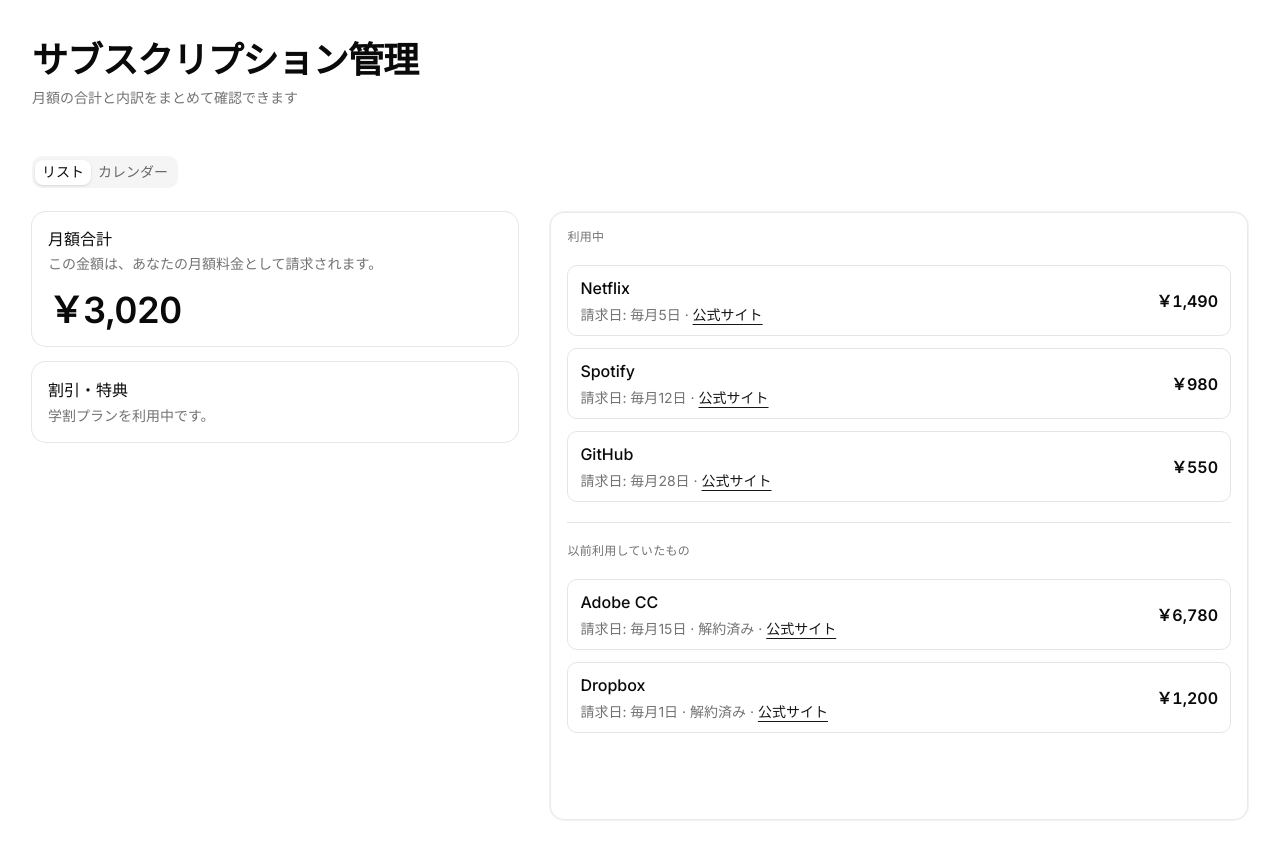
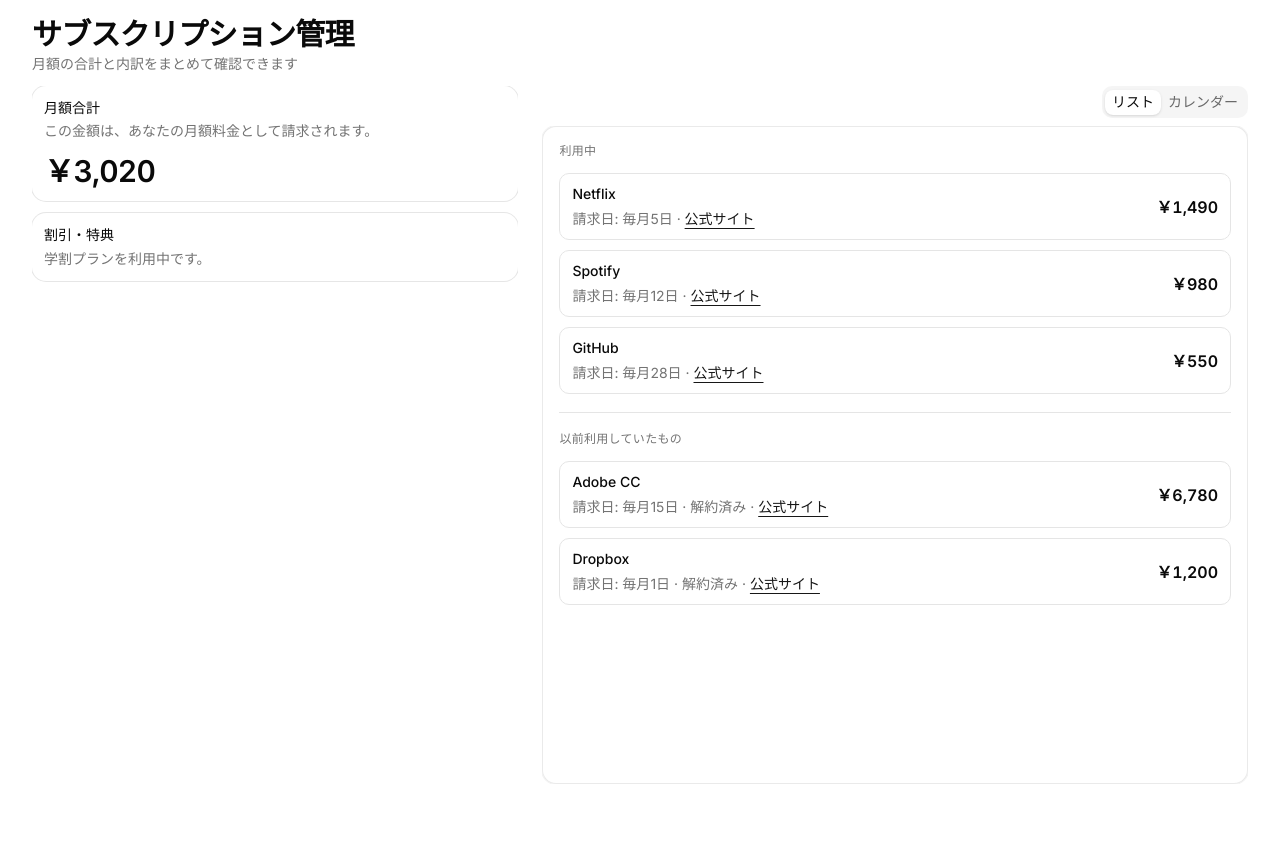
Before and after one commit to Berry7028/subscription-management, a Next.js app: page / in a window 1280 px wide. After the commit the page ends 800 px from the top, so only its background shows below. Built offline with nearby package versions, Linux system fonts and the light colour scheme.

Commit message:
refactor: streamline component styles and improve layout consistency across subscription panels

```diff
--- a/app/layout.tsx
+++ b/app/layout.tsx
@@ -1,10 +1,10 @@
-import { Geist, Geist_Mono, Inter } from "next/font/google"
+import { Geist_Mono, Inter } from "next/font/google"
 
 import "./globals.css"
 import { ThemeProvider } from "@/components/theme-provider"
-import { cn } from "@/lib/utils";
+import { cn } from "@/lib/utils"
 
-const inter = Inter({subsets:['latin'],variable:'--font-sans'})
+const inter = Inter({ subsets: ["latin"], variable: "--font-sans" })
 
 const fontMono = Geist_Mono({
   subsets: ["latin"],
@@ -20,9 +20,14 @@ export default function RootLayout({
     <html
       lang="en"
       suppressHydrationWarning
-      className={cn("antialiased", fontMono.variable, "font-sans", inter.variable)}
+      className={cn(
+        "h-svh antialiased",
+        fontMono.variable,
+        "font-sans",
+        inter.variable
+      )}
     >
-      <body>
+      <body className="h-svh overflow-hidden">
         <ThemeProvider>{children}</ThemeProvider>
       </body>
     </html>
--- a/app/page.tsx
+++ b/app/page.tsx
@@ -12,7 +12,7 @@ export default function Page() {
   return (
     <DashboardLayout>
       <SubscriptionPageHeader />
-      <div className="flex min-h-0 w-full flex-1 flex-col">
+      <div className="flex min-h-0 w-full min-w-0 flex-1 flex-col">
         <SubscriptionsMainShell
           subscriptions={MOCK_SUBSCRIPTIONS}
           sidebar={
--- a/components/subscription/billing-calendar-panel.tsx
+++ b/components/subscription/billing-calendar-panel.tsx
@@ -53,9 +53,11 @@ export function BillingCalendarPanel({
     year === today.getFullYear()
 
   return (
-    <div className="flex h-full min-h-0 flex-col rounded-xl border border-border/80 bg-card/40 p-4 ring-1 ring-foreground/5 lg:p-6">
-      <div className="mb-4 flex items-center justify-between gap-2">
-        <h2 className="font-heading text-base font-semibold">{title}</h2>
+    <div className="flex h-full min-h-0 flex-col overflow-hidden rounded-xl border border-border/80 bg-card/40 p-3 ring-1 ring-foreground/5 sm:p-4">
+      <div className="mb-2 flex shrink-0 items-center justify-between gap-2">
+        <h2 className="font-heading text-sm font-semibold sm:text-base">
+          {title}
+        </h2>
         <div className="flex items-center gap-1">
           <Button
             type="button"
@@ -83,29 +85,24 @@ export function BillingCalendarPanel({
       </div>
 
       <div
-        className="grid grid-cols-7 gap-1 text-center text-xs text-muted-foreground"
+        className="grid shrink-0 grid-cols-7 gap-0.5 text-center text-[10px] text-muted-foreground sm:gap-1 sm:text-xs"
         role="row"
       >
         {WEEKDAY_LABELS_JA.map((label) => (
-          <div key={label} className="py-1 font-medium">
+          <div key={label} className="py-0.5 font-medium sm:py-1">
             {label}
           </div>
         ))}
       </div>
 
       <div
-        className="mt-1 grid min-h-0 flex-1 grid-cols-7 gap-1.5 lg:gap-2"
+        className="mt-0.5 grid min-h-0 flex-1 auto-rows-[minmax(0,1fr)] grid-cols-7 gap-0.5 sm:mt-1 sm:gap-1"
         role="grid"
         aria-label="請求日カレンダー"
       >
         {cells.map((cell, i) => {
           if (cell.kind === "empty") {
-            return (
-              <div
-                key={`e-${i}`}
-                className="min-h-14 rounded-md lg:min-h-[clamp(3.25rem,9svh,5.5rem)]"
-              />
-            )
+            return <div key={`e-${i}`} className="min-h-0 rounded-md" />
           }
 
           const { day } = cell
@@ -121,7 +118,7 @@ export function BillingCalendarPanel({
               key={`d-${day}`}
               role="gridcell"
               className={cn(
-                "flex min-h-14 flex-col rounded-md border border-transparent p-1 text-left text-sm transition-colors lg:min-h-[clamp(3.25rem,9svh,5.5rem)] lg:p-1.5",
+                "flex min-h-0 flex-col overflow-hidden rounded-md border border-transparent p-0.5 text-left text-xs transition-colors sm:p-1 sm:text-sm",
                 isToday(day) && "border-primary/40 bg-primary/5",
                 due.length > 0 && "bg-muted/40"
               )}
@@ -162,7 +159,7 @@ export function BillingCalendarPanel({
         })}
       </div>
 
-      <p className="mt-auto pt-3 text-xs text-muted-foreground">
+      <p className="sr-only">
         利用中は強調、解約済みは取り消し線で表示します。日付はその月の実請求日（月末調整あり）です。
       </p>
     </div>
--- a/components/subscription/billing-note-card.tsx
+++ b/components/subscription/billing-note-card.tsx
@@ -15,10 +15,10 @@ export function BillingNoteCard({
   body,
 }: BillingNoteCardProps) {
   return (
-    <Card className="border-dashed">
+    <Card size="sm" className="shrink-0 border-dashed">
       <CardHeader>
-        <CardTitle className="text-base">{title}</CardTitle>
-        <CardDescription>{body}</CardDescription>
+        <CardTitle className="text-sm">{title}</CardTitle>
+        <CardDescription className="line-clamp-2">{body}</CardDescription>
       </CardHeader>
     </Card>
   )
--- a/components/subscription/dashboard-layout.tsx
+++ b/components/subscription/dashboard-layout.tsx
@@ -11,7 +11,7 @@ export function DashboardLayout({ children, className }: DashboardLayoutProps) {
   return (
     <main
       className={cn(
-        "flex min-h-svh w-full max-w-none flex-col px-4 py-8 sm:px-6 lg:px-8 lg:py-10",
+        "flex h-full min-h-0 w-full max-w-none flex-col overflow-hidden px-4 py-3 sm:px-6 lg:px-8 lg:py-4",
         className
       )}
     >
--- a/components/subscription/monthly-total-summary.tsx
+++ b/components/subscription/monthly-total-summary.tsx
@@ -19,14 +19,14 @@ export function MonthlyTotalSummary({
   caption = "この金額は、あなたの月額料金として請求されます。",
 }: MonthlyTotalSummaryProps) {
   return (
-    <Card>
+    <Card size="sm" className="shrink-0">
       <CardHeader>
         <CardTitle>月額合計</CardTitle>
-        <CardDescription>{caption}</CardDescription>
+        <CardDescription className="line-clamp-2">{caption}</CardDescription>
       </CardHeader>
       <CardContent>
         <p
-          className="font-heading text-3xl font-semibold tracking-tight tabular-nums md:text-4xl"
+          className="font-heading text-2xl font-semibold tracking-tight tabular-nums md:text-3xl"
           aria-live="polite"
         >
           {formatJpy(monthlyTotalJpy)}
--- a/components/subscription/subscription-list-panel.tsx
+++ b/components/subscription/subscription-list-panel.tsx
@@ -10,7 +10,7 @@ type SubscriptionListPanelProps = {
 
 function SectionHeading({ children }: { children: string }) {
   return (
-    <h2 className="mb-2 text-xs font-medium tracking-wide text-muted-foreground uppercase">
+    <h2 className="mb-1 text-[10px] font-medium tracking-wide text-muted-foreground uppercase sm:text-xs">
       {children}
     </h2>
   )
@@ -22,8 +22,8 @@ export function SubscriptionListPanel({
   const { active, archived } = partitionSubscriptionsByStatus(subscriptions)
 
   return (
-    <div className="flex h-full min-h-0 flex-col rounded-xl border border-border/80 bg-card/40 p-4 ring-1 ring-foreground/5">
-      <ItemGroup className="min-h-0 flex-1 gap-3 overflow-y-auto overscroll-contain">
+    <div className="flex h-full min-h-0 flex-col overflow-hidden rounded-xl border border-border/80 bg-card/40 p-3 ring-1 ring-foreground/5 sm:p-4">
+      <ItemGroup className="min-h-0 flex-1 gap-2 overflow-hidden">
         <SectionHeading>利用中</SectionHeading>
         {active.length === 0 ? (
           <p className="text-sm text-muted-foreground">登録がありません</p>
--- a/components/subscription/subscription-list-row.tsx
+++ b/components/subscription/subscription-list-row.tsx
@@ -19,10 +19,10 @@ export function SubscriptionListRow({
   const { name, amountJpy, billingDayOfMonth, siteUrl, status } = subscription
 
   return (
-    <Item variant="outline" size="default">
-      <ItemHeader className="items-start gap-3 sm:items-center">
+    <Item variant="outline" size="sm">
+      <ItemHeader className="items-start gap-2 sm:items-center sm:gap-3">
         <ItemContent className="min-w-0">
-          <ItemTitle className="text-base">{name}</ItemTitle>
+          <ItemTitle className="text-sm">{name}</ItemTitle>
           <ItemDescription>
             請求日: 毎月{billingDayOfMonth}日
             {status === "archived" ? " · 解約済み" : null}
@@ -38,7 +38,7 @@ export function SubscriptionListRow({
           </ItemDescription>
         </ItemContent>
         <ItemActions className="shrink-0">
-          <span className="text-base font-semibold tabular-nums">
+          <span className="text-sm font-semibold tabular-nums sm:text-base">
             {formatJpy(amountJpy)}
           </span>
         </ItemActions>
--- a/components/subscription/subscription-page-header.tsx
+++ b/components/subscription/subscription-page-header.tsx
@@ -8,12 +8,14 @@ export function SubscriptionPageHeader({
   description = "月額の合計と内訳をまとめて確認できます",
 }: SubscriptionPageHeaderProps) {
   return (
-    <header className="mb-10 text-center md:mb-12 md:text-left">
-      <h1 className="font-heading text-3xl font-semibold tracking-tight md:text-4xl">
+    <header className="mb-3 shrink-0 text-center md:text-left">
+      <h1 className="font-heading text-2xl font-semibold tracking-tight md:text-3xl">
         {title}
       </h1>
       {description ? (
-        <p className="mt-2 text-sm text-muted-foreground">{description}</p>
+        <p className="mt-0.5 line-clamp-1 text-xs text-muted-foreground md:text-sm">
+          {description}
+        </p>
       ) : null}
     </header>
   )
--- a/components/subscription/subscriptions-main-shell.tsx
+++ b/components/subscription/subscriptions-main-shell.tsx
@@ -20,32 +20,36 @@ export function SubscriptionsMainShell({
   return (
     <Tabs
       defaultValue="list"
-      className="flex min-h-0 w-full flex-1 flex-col gap-6"
+      className="flex h-full min-h-0 w-full flex-1 flex-col"
     >
+      <div className="grid h-full min-h-0 w-full flex-1 gap-4 lg:grid-cols-[minmax(0,40%)_minmax(0,1fr)] lg:gap-6">
+        <aside className="flex min-h-0 min-w-0 flex-col gap-3 overflow-hidden">
+          {sidebar}
+        </aside>
+
+        <section className="flex min-h-0 min-w-0 flex-col gap-2 overflow-hidden">
+          <div className="flex shrink-0 justify-end">
             <TabsList aria-label="表示の切り替え">
               <TabsTrigger value="list">リスト</TabsTrigger>
               <TabsTrigger value="calendar">カレンダー</TabsTrigger>
             </TabsList>
+          </div>
 
-      <div className="grid min-h-0 w-full flex-1 items-stretch gap-6 lg:min-h-[calc(100svh-12rem)] lg:grid-cols-[minmax(0,40%)_minmax(0,1fr)] lg:gap-8">
-        <aside className="flex min-w-0 flex-col gap-4 lg:sticky lg:top-6 lg:self-start">
-          {sidebar}
-        </aside>
-
-        <div className="flex min-h-0 min-w-0 flex-col">
+          <div className="flex min-h-0 flex-1 flex-col overflow-hidden">
             <TabsContent
               value="list"
-            className="mt-0 flex min-h-0 flex-1 flex-col data-[state=inactive]:hidden"
+              className="mt-0 flex h-full min-h-0 flex-1 flex-col overflow-hidden data-[state=inactive]:hidden"
             >
               <SubscriptionListPanel subscriptions={subscriptions} />
             </TabsContent>
             <TabsContent
               value="calendar"
-            className="mt-0 flex min-h-0 flex-1 flex-col data-[state=inactive]:hidden"
+              className="mt-0 flex h-full min-h-0 flex-1 flex-col overflow-hidden data-[state=inactive]:hidden"
             >
               <BillingCalendarPanel subscriptions={subscriptions} />
             </TabsContent>
           </div>
+        </section>
       </div>
     </Tabs>
   )
```
Lines whose indentation alone changed are shown as unchanged.
